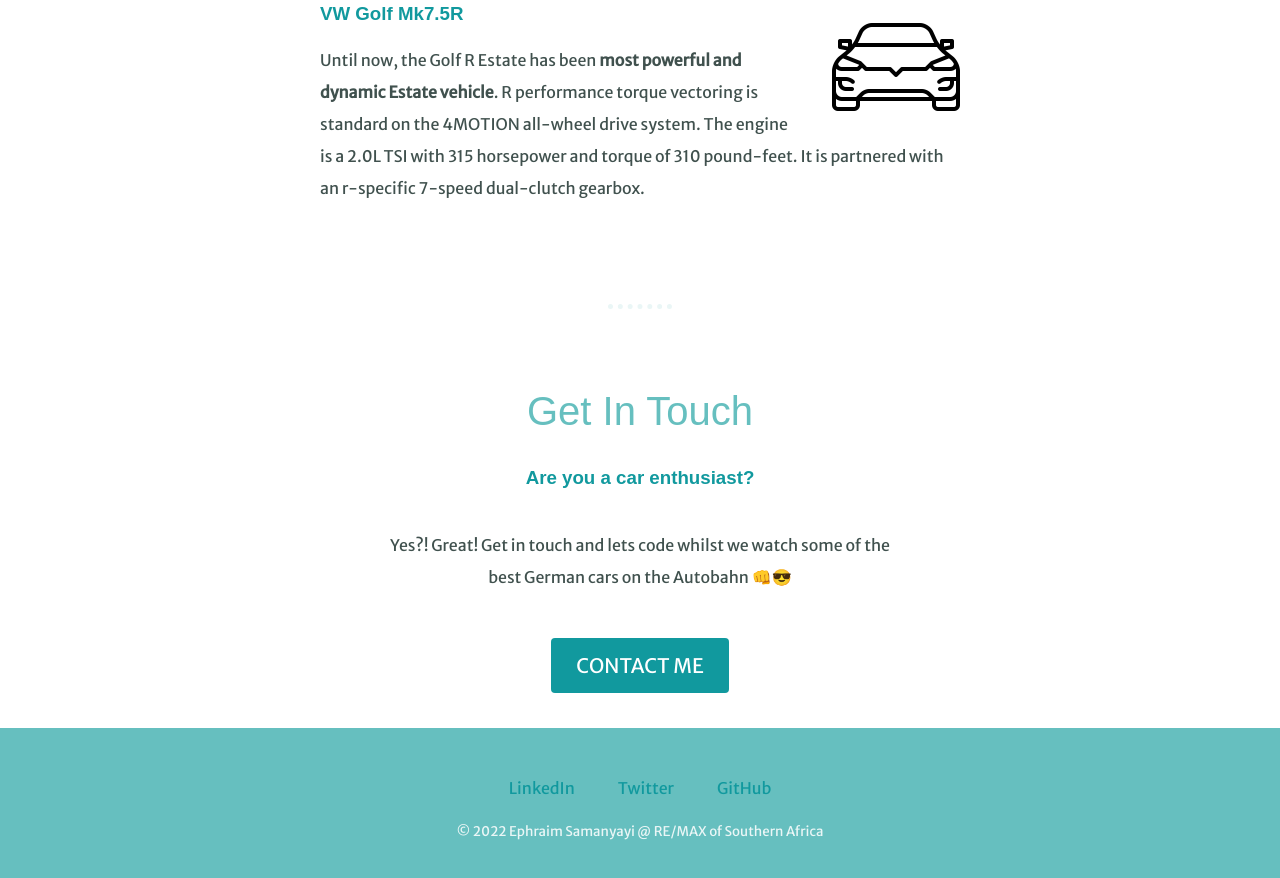
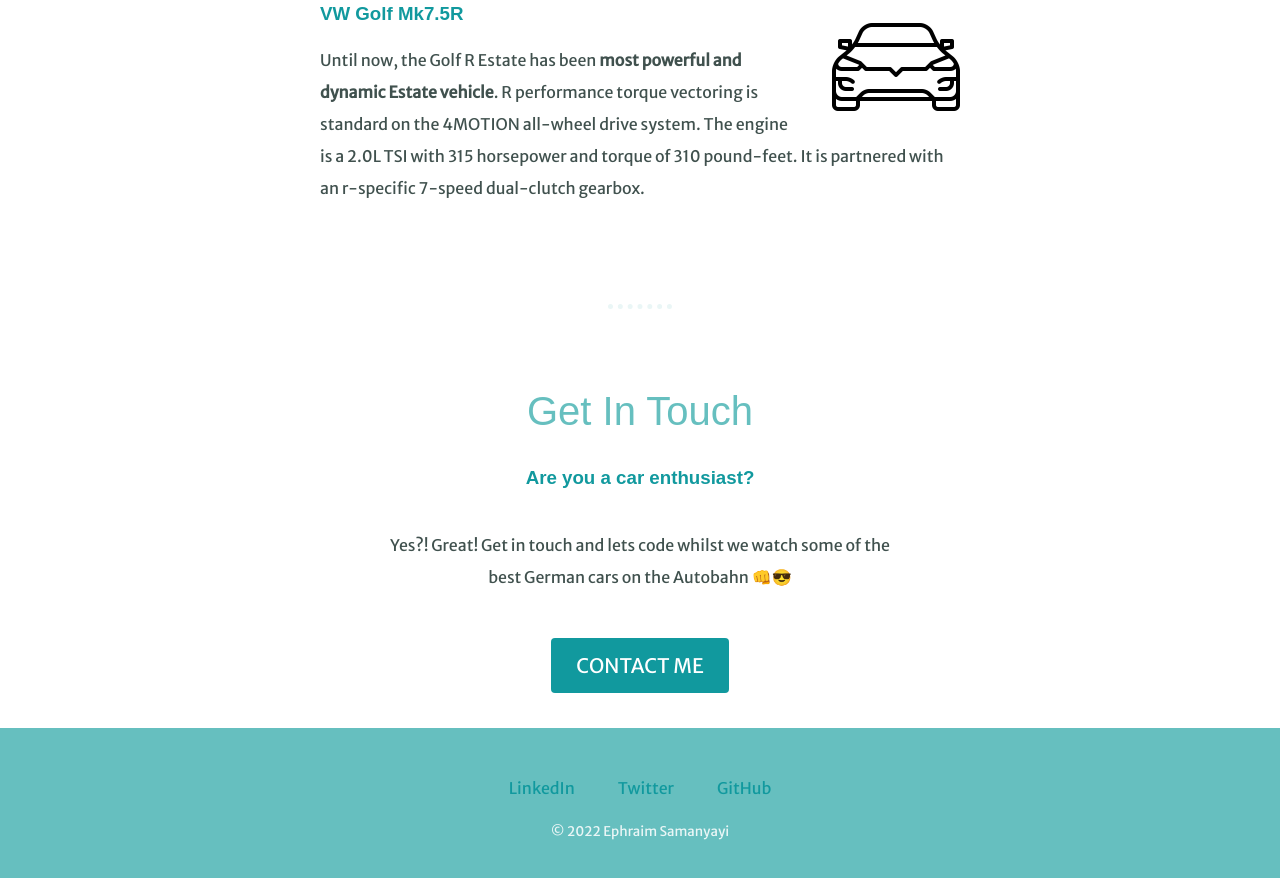
Before and after one commit to Ephraim06/cv, a plain HTML site: page index.html in a window 1280 px wide. Shown: the part 2021-2899 px from the top of the page. Drawn offline with Linux system fonts and the light colour scheme.

Commit message:
Update index.html

```diff
--- a/index.html
+++ b/index.html
@@ -100,7 +100,7 @@
             <a class="footer-link" href="https://github.com/Ephraim06/">GitHub</a>
           </div>
           <p>
-            <small class="small">© 2022 Ephraim Samanyayi @ RE/MAX of Southern Africa</small>
+            <small class="small">© 2022 Ephraim Samanyayi</small>
           </p>
         </footer>
     </div>
```
